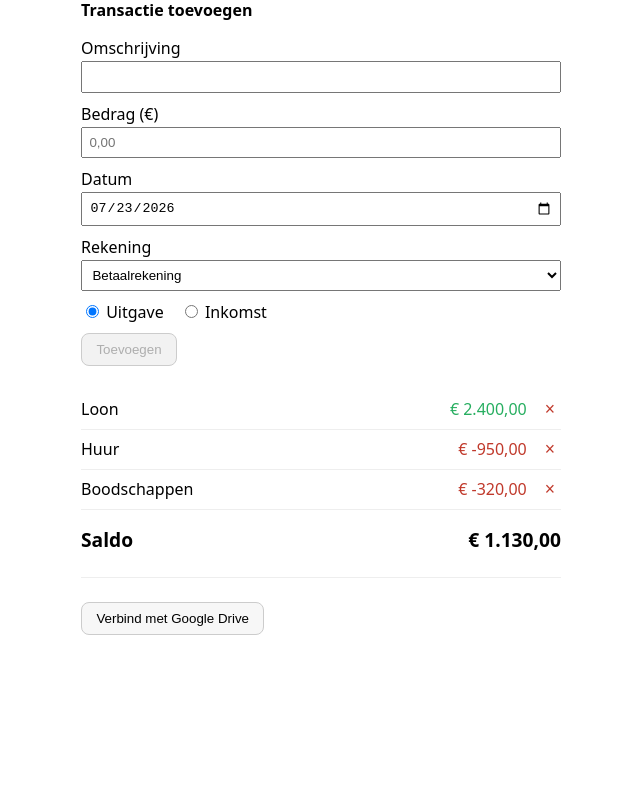
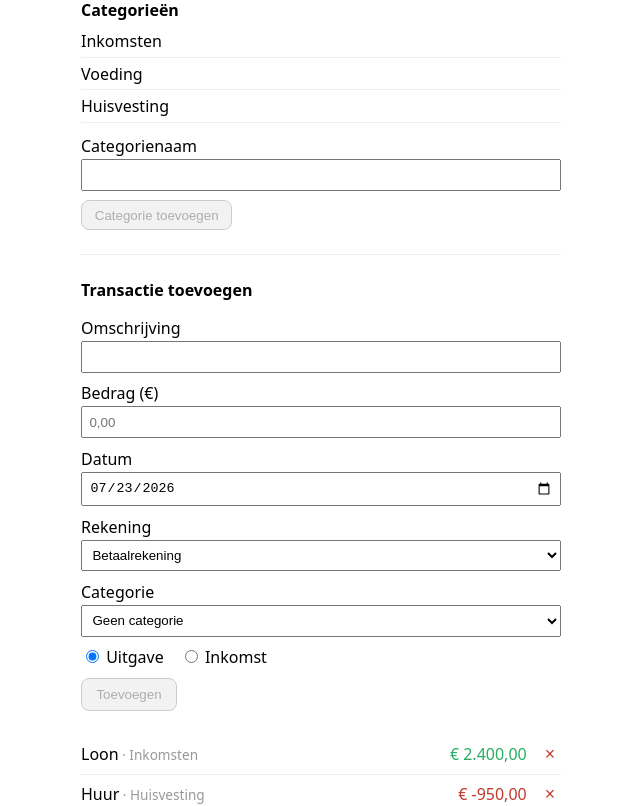
Before and after one commit to timverschot/financieel-kompas-rebuild, a React (Vite) app: page / in a window 1280 px wide. Shown: the part 420-1226 px from the top of the page, without its empty margins (319-959 px from the left). Before the commit the page ends 1087 px from the top, so only its background shows below. Built offline with nearby package versions, Linux system fonts and the light colour scheme.

Commit message:
Categorieen beheren

```diff
--- a/src/App.tsx
+++ b/src/App.tsx
@@ -1,9 +1,11 @@
 import { useEffect, useRef, useState } from 'react'
 import type { CSSProperties } from 'react'
-import type { Rekening, Transactie } from './data/schema'
+import type { Categorie, Rekening, Transactie } from './data/schema'
 import {
+  bewaarCategorie,
   bewaarRekening,
   bewaarTransactie,
+  laadCategorieen,
   laadRekeningen,
   laadTransacties,
   verwijderTransactie,
@@ -14,6 +16,7 @@ import { DriveBackend } from './data/sync/drive/driveBackend'
 import { vraagToken } from './data/sync/drive/auth'
 import { TransactieFormulier } from './components/TransactieFormulier'
 import { RekeningFormulier } from './components/RekeningFormulier'
+import { CategorieFormulier } from './components/CategorieFormulier'
 import { formatEuro } from './utils/format'
 
 const container: CSSProperties = {
@@ -32,10 +35,12 @@ const knop: CSSProperties = {
 }
 
 const kop: CSSProperties = { fontSize: '1rem', marginBottom: '0.25rem' }
+const scheiding: CSSProperties = { margin: '1.5rem 0', border: 'none', borderTop: '1px solid #eee' }
 
 export function App() {
   const [transacties, setTransacties] = useState<Transactie[] | null>(null)
   const [rekeningen, setRekeningen] = useState<Rekening[]>([])
+  const [categorieen, setCategorieen] = useState<Categorie[]>([])
   const [ongeldig, setOngeldig] = useState(0)
   const [verbonden, setVerbonden] = useState(false)
   const [bezig, setBezig] = useState(false)
@@ -43,21 +48,23 @@ export function App() {
   const backendRef = useRef<DriveBackend | null>(null)
 
   async function herlaad() {
-    const [tx, rk] = await Promise.all([laadTransacties(), laadRekeningen()])
+    const [tx, rk, cat] = await Promise.all([laadTransacties(), laadRekeningen(), laadCategorieen()])
     setTransacties(tx.geldig)
     setOngeldig(tx.ongeldig)
     setRekeningen(rk.geldig)
+    setCategorieen(cat.geldig)
   }
 
   useEffect(() => {
     let actief = true
     async function laad() {
       await seedIndienLeeg()
-      const [tx, rk] = await Promise.all([laadTransacties(), laadRekeningen()])
+      const [tx, rk, cat] = await Promise.all([laadTransacties(), laadRekeningen(), laadCategorieen()])
       if (!actief) return
       setTransacties(tx.geldig)
       setOngeldig(tx.ongeldig)
       setRekeningen(rk.geldig)
+      setCategorieen(cat.geldig)
     }
     void laad()
     return () => {
@@ -72,6 +79,11 @@ export function App() {
 
   async function voegRekeningToe(r: Rekening) {
     await bewaarRekening(r)
+    await herlaad()
+  }
+
+  async function voegCategorieToe(c: Categorie) {
+    await bewaarCategorie(c)
     await herlaad()
   }
 
@@ -120,6 +132,8 @@ export function App() {
     )
   }
 
+  const categorieNaam = (id?: string) => (id ? categorieen.find((c) => c.id === id)?.naam : undefined)
+
   const totaalSaldo =
     rekeningen.reduce((som, r) => som + r.beginsaldo, 0) +
     transacties.reduce((som, t) => som + t.bedrag, 0)
@@ -128,7 +142,7 @@ export function App() {
     <main style={container}>
       <h1 style={{ marginBottom: 0 }}>Financieel Kompas</h1>
       <p style={{ color: '#666', marginTop: 4 }}>
-        Rekeningen en transacties beheren — met schemabewaking, backup en synchronisatie
+        Rekeningen, categorieën en transacties — met schemabewaking, backup en synchronisatie
       </p>
 
       {ongeldig > 0 && (
@@ -165,15 +179,35 @@ export function App() {
         <RekeningFormulier onToevoegen={voegRekeningToe} />
       </section>
 
-      <hr style={{ margin: '1.5rem 0', border: 'none', borderTop: '1px solid #eee' }} />
+      <hr style={scheiding} />
+
+      <section>
+        <h2 style={kop}>Categorieën</h2>
+        <ul style={{ listStyle: 'none', padding: 0, margin: 0 }}>
+          {categorieen.map((c) => (
+            <li key={c.id} style={{ padding: '0.3rem 0', borderBottom: '1px solid #f0f0f0' }}>
+              {c.naam}
+            </li>
+          ))}
+        </ul>
+        <CategorieFormulier onToevoegen={voegCategorieToe} />
+      </section>
+
+      <hr style={scheiding} />
 
       <section>
         <h2 style={kop}>Transactie toevoegen</h2>
-        <TransactieFormulier onToevoegen={voegTransactieToe} rekeningen={rekeningen} />
+        <TransactieFormulier
+          onToevoegen={voegTransactieToe}
+          rekeningen={rekeningen}
+          categorieen={categorieen}
+        />
       </section>
 
       <ul style={{ listStyle: 'none', padding: 0, marginTop: '1.5rem' }}>
-        {transacties.map((t) => (
+        {transacties.map((t) => {
+          const cat = categorieNaam(t.categorieId)
+          return (
             <li
               key={t.id}
               style={{
@@ -184,7 +218,10 @@ export function App() {
                 borderBottom: '1px solid #eee',
               }}
             >
-            <span>{t.omschrijving}</span>
+              <span>
+                {t.omschrijving}
+                {cat && <span style={{ color: '#999', fontSize: '0.85rem' }}> · {cat}</span>}
+              </span>
               <span style={{ display: 'flex', alignItems: 'center', gap: '0.75rem' }}>
                 <span style={{ color: t.bedrag < 0 ? '#c0392b' : '#27ae60' }}>{formatEuro(t.bedrag)}</span>
                 <button
@@ -196,7 +233,8 @@ export function App() {
                 </button>
               </span>
             </li>
-        ))}
+          )
+        })}
       </ul>
 
       <p
@@ -212,7 +250,7 @@ export function App() {
         <span>{formatEuro(totaalSaldo)}</span>
       </p>
 
-      <hr style={{ margin: '1.5rem 0', border: 'none', borderTop: '1px solid #eee' }} />
+      <hr style={scheiding} />
 
       <div>
         {!verbonden ? (
--- /dev/null
+++ b/src/components/CategorieFormulier.tsx
@@ -0,0 +1,51 @@
+import { useState } from 'react'
+import type { CSSProperties, FormEvent } from 'react'
+import type { Categorie } from '../data/schema'
+import { nieuwId } from '../data/sync/id'
+
+const veld: CSSProperties = {
+  display: 'block',
+  width: '100%',
+  padding: '0.4rem',
+  marginTop: 2,
+  boxSizing: 'border-box',
+}
+
+// Formulier om een nieuwe categorie aan te maken.
+export function CategorieFormulier({
+  onToevoegen,
+}: {
+  onToevoegen: (c: Categorie) => Promise<void> | void
+}) {
+  const [naam, setNaam] = useState('')
+  const geldig = naam.trim().length > 0
+
+  async function verzend(e: FormEvent) {
+    e.preventDefault()
+    if (!geldig) return
+    await onToevoegen({ id: nieuwId(), naam: naam.trim() })
+    setNaam('')
+  }
+
+  return (
+    <form onSubmit={verzend} style={{ marginTop: '0.75rem' }}>
+      <div style={{ marginBottom: '0.6rem' }}>
+        <label htmlFor="categorienaam">Categorienaam</label>
+        <input id="categorienaam" style={veld} value={naam} onChange={(e) => setNaam(e.target.value)} />
+      </div>
+      <button
+        type="submit"
+        disabled={!geldig}
+        style={{
+          padding: '0.4rem 0.8rem',
+          borderRadius: 8,
+          border: '1px solid #ccc',
+          background: geldig ? '#f3eef7' : '#f2f2f2',
+          cursor: geldig ? 'pointer' : 'not-allowed',
+        }}
+      >
+        Categorie toevoegen
+      </button>
+    </form>
+  )
+}
--- a/src/components/TransactieFormulier.tsx
+++ b/src/components/TransactieFormulier.tsx
@@ -1,6 +1,6 @@
 import { useState } from 'react'
 import type { CSSProperties, FormEvent } from 'react'
-import type { Rekening, Transactie } from '../data/schema'
+import type { Categorie, Rekening, Transactie } from '../data/schema'
 import { nieuwId } from '../data/sync/id'
 
 const vandaag = () => new Date().toISOString().slice(0, 10)
@@ -15,19 +15,22 @@ const veld: CSSProperties = {
 const rij: CSSProperties = { marginBottom: '0.6rem' }
 
 // Invoerformulier voor een transactie. De gebruiker typt een positief bedrag,
-// kiest 'Uitgave' of 'Inkomst' en op welke rekening de transactie staat.
+// kiest 'Uitgave' of 'Inkomst', op welke rekening, en optioneel een categorie.
 export function TransactieFormulier({
   onToevoegen,
   rekeningen,
+  categorieen,
 }: {
   onToevoegen: (t: Transactie) => Promise<void> | void
   rekeningen: Rekening[]
+  categorieen: Categorie[]
 }) {
   const [omschrijving, setOmschrijving] = useState('')
   const [bedrag, setBedrag] = useState('')
   const [datum, setDatum] = useState(vandaag())
   const [soort, setSoort] = useState<'uitgave' | 'inkomst'>('uitgave')
   const [rekeningId, setRekeningId] = useState(rekeningen[0]?.id ?? '')
+  const [categorieId, setCategorieId] = useState('')
 
   const bedragGetal = Number.parseFloat(bedrag.replace(',', '.'))
   const geldig =
@@ -45,11 +48,13 @@ export function TransactieFormulier({
       omschrijving: omschrijving.trim(),
       bedrag: soort === 'uitgave' ? -bedragGetal : bedragGetal,
       rekeningId,
+      ...(categorieId ? { categorieId } : {}),
     }
     await onToevoegen(t)
     setOmschrijving('')
     setBedrag('')
     setSoort('uitgave')
+    setCategorieId('')
     setDatum(vandaag())
   }
 
@@ -85,6 +90,17 @@ export function TransactieFormulier({
         </select>
       </div>
       <div style={rij}>
+        <label htmlFor="categorie">Categorie</label>
+        <select id="categorie" style={veld} value={categorieId} onChange={(e) => setCategorieId(e.target.value)}>
+          <option value="">Geen categorie</option>
+          {categorieen.map((c) => (
+            <option key={c.id} value={c.id}>
+              {c.naam}
+            </option>
+          ))}
+        </select>
+      </div>
+      <div style={rij}>
         <label style={{ marginRight: '1rem' }}>
           <input type="radio" name="soort" checked={soort === 'uitgave'} onChange={() => setSoort('uitgave')} /> Uitgave
         </label>
--- a/src/data/repository.ts
+++ b/src/data/repository.ts
@@ -1,11 +1,17 @@
 import type { ZodType } from 'zod'
 import { db } from './db'
-import { RekeningSchema, TransactieSchema, type Rekening, type Transactie } from './schema'
+import {
+  CategorieSchema,
+  RekeningSchema,
+  TransactieSchema,
+  type Categorie,
+  type Rekening,
+  type Transactie,
+} from './schema'
 import { pasGebeurtenisToe } from './sync/lokaal'
 
 // De repository is de enige weg naar de database. Alle schrijfacties worden
-// eerst gevalideerd en lopen daarna via het append-only logboek, zodat elke
-// wijziging bewaard blijft en klaar is voor synchronisatie.
+// eerst gevalideerd en lopen daarna via het append-only logboek.
 
 // --- Schrijven ---
 export async function bewaarTransactie(tx: Transactie): Promise<void> {
@@ -16,6 +22,11 @@ export async function bewaarTransactie(tx: Transactie): Promise<void> {
 export async function bewaarRekening(rekening: Rekening): Promise<void> {
   const geldig = RekeningSchema.parse(rekening)
   await pasGebeurtenisToe({ type: 'rekening.bewaard', payload: geldig })
+}
+
+export async function bewaarCategorie(categorie: Categorie): Promise<void> {
+  const geldig = CategorieSchema.parse(categorie)
+  await pasGebeurtenisToe({ type: 'categorie.bewaard', payload: geldig })
 }
 
 export async function verwijderTransactie(id: string): Promise<void> {
@@ -55,3 +66,8 @@ export async function laadRekeningen(): Promise<LeesResultaat<Rekening>> {
   const ruw = await db.rekeningen.toArray()
   return valideerLijst(ruw, RekeningSchema)
 }
+
+export async function laadCategorieen(): Promise<LeesResultaat<Categorie>> {
+  const ruw = await db.categorieen.toArray()
+  return valideerLijst(ruw, CategorieSchema)
+}
--- a/src/data/schema.ts
+++ b/src/data/schema.ts
@@ -1,9 +1,8 @@
 import { z } from 'zod'
 
 // De schemas zijn de 'poortwachters' van je data. Elk stuk data dat de database
-// in of uit gaat, wordt hiertegen gecontroleerd. Zo kan foute of beschadigde
-// data niet stil binnensluipen. De TypeScript-types worden automatisch uit deze
-// schemas afgeleid, zodat schema en type nooit uit elkaar kunnen lopen.
+// in of uit gaat, wordt hiertegen gecontroleerd. De TypeScript-types worden
+// automatisch afgeleid, zodat schema en type nooit uit elkaar lopen.
 
 export const RekeningSchema = z.object({
   id: z.string().min(1),
@@ -12,11 +11,20 @@ export const RekeningSchema = z.object({
 })
 export type Rekening = z.infer<typeof RekeningSchema>
 
+export const CategorieSchema = z.object({
+  id: z.string().min(1),
+  naam: z.string().min(1),
+})
+export type Categorie = z.infer<typeof CategorieSchema>
+
 export const TransactieSchema = z.object({
   id: z.string().min(1),
   datum: z.string().regex(/^\d{4}-\d{2}-\d{2}$/, 'datum moet JJJJ-MM-DD zijn'),
   omschrijving: z.string(),
   bedrag: z.number().finite(), // positief = inkomst, negatief = uitgave
   rekeningId: z.string().min(1),
+  // Optioneel: bestaande transacties zonder categorie blijven geldig, zodat er
+  // niets verloren gaat.
+  categorieId: z.string().min(1).optional(),
 })
 export type Transactie = z.infer<typeof TransactieSchema>
```
Also changed, not shown: src/data/db.ts (+14 -3 lines), src/data/seed.ts (+11 -6 lines), src/data/sync/events.ts (+5 -6 lines), src/data/sync/lokaal.ts (+12 -5 lines), src/data/sync/replay.ts (+15 -9 lines), 2 other files (tests, documents, lock files or other folders). Lines whose indentation alone changed are shown as unchanged.
